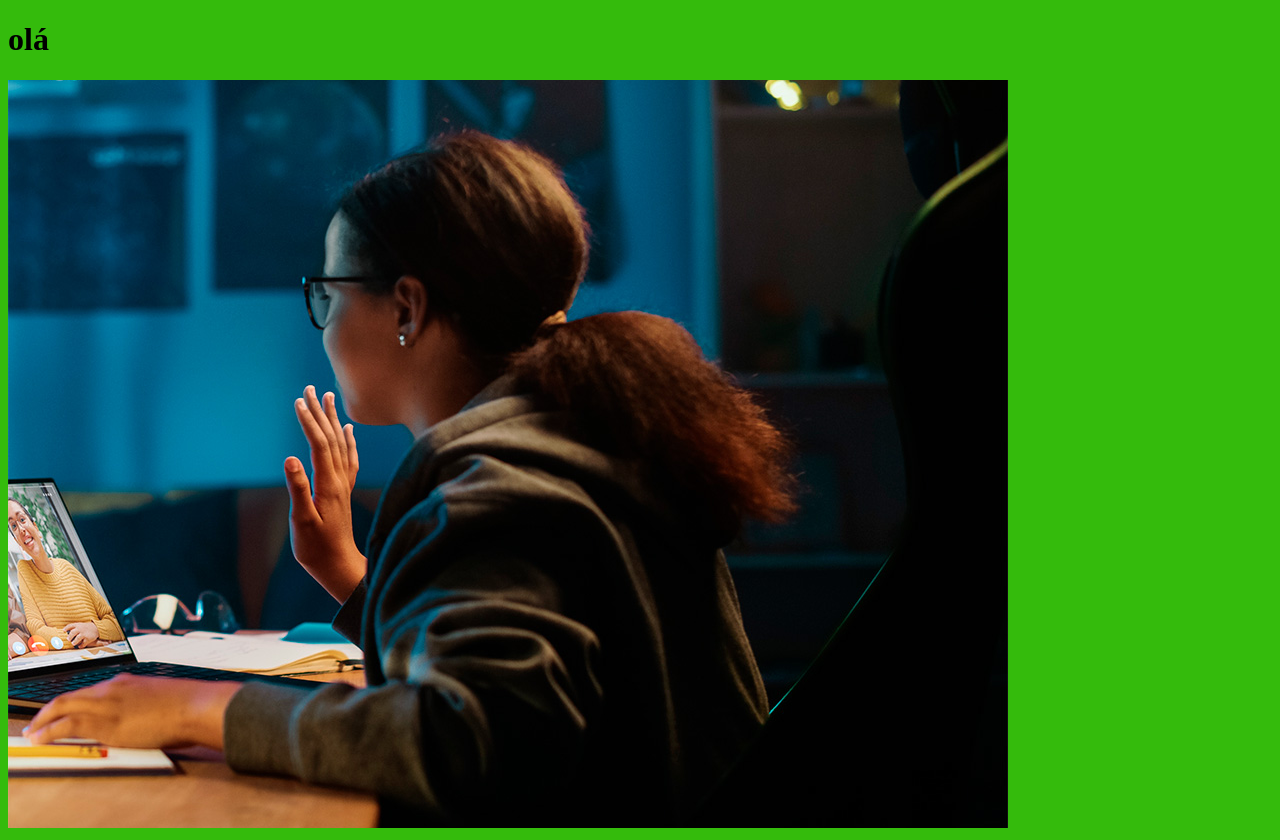
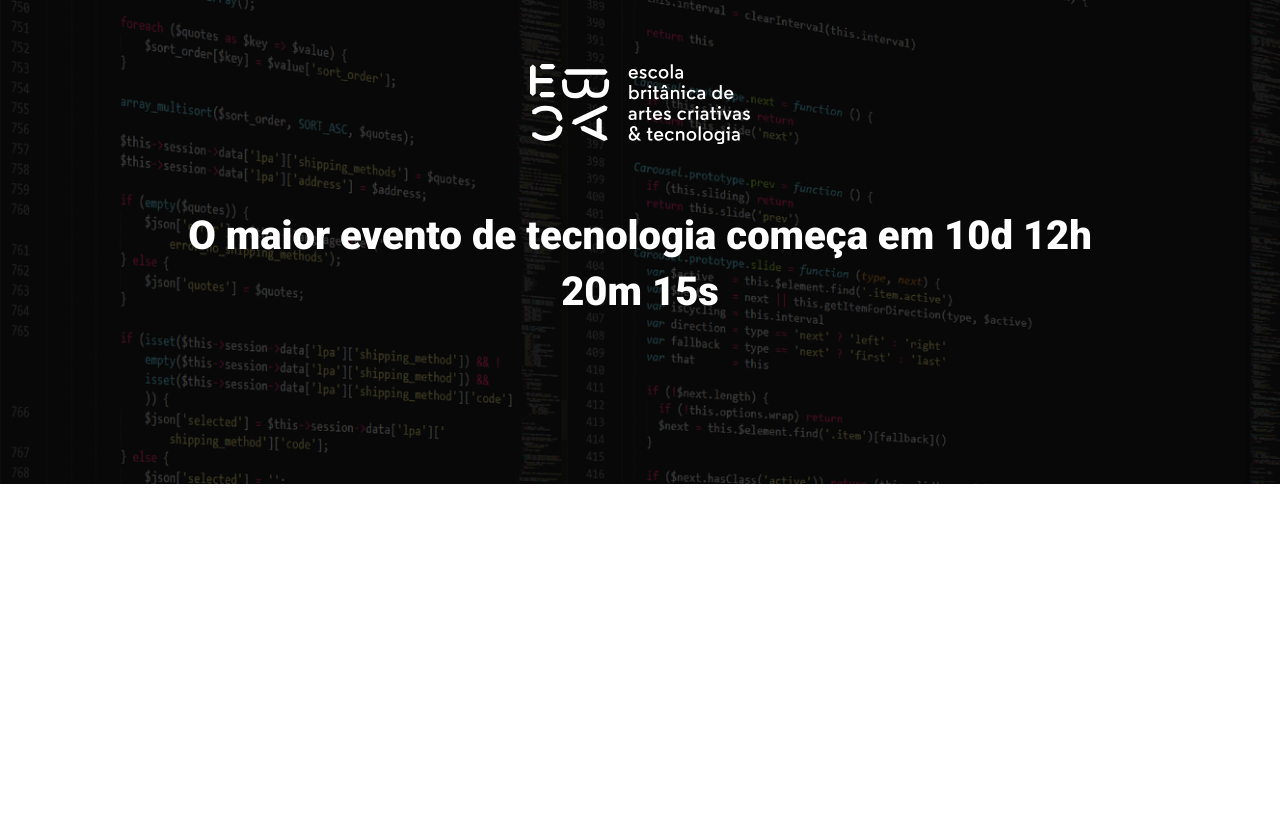
Before and after one commit to luangl/site_evento, a website built with Parcel: page src/index.html in a window 1280 px wide. After the commit the page ends 800 px from the top, so only its background shows below. Built offline with nearby package versions, Linux system fonts and the light colour scheme.

Commit message:
criando o hero

```diff
--- a/src/index.html
+++ b/src/index.html
@@ -1,15 +1,32 @@
 <!DOCTYPE html>
-<html lang="en">
+<html lang="pt-br">
 <head>
     <meta charset="UTF-8">
     <meta http-equiv="X-UA-Compatible" content="IE=edge">
     <meta name="viewport" content="width=device-width, initial-scale=1.0">
-    <title>Document</title>
+    <title>Festa Aniversário</title>
+    <link rel="preconnect" href="https://fonts.googleapis.com">
+    <link rel="preconnect" href="https://fonts.gstatic.com" crossorigin>
+    <link href="https://fonts.googleapis.com/css2?family=Roboto:wght@400;700;900&display=swap" rel="stylesheet">
+
+
     <link rel="stylesheet" href="styles/main.scss">
 </head>
 <body>
-    <h1>olá</h1>
-    <img src="./images/backend.png" alt="">
+    <header class="hero">
+        <div class="container">
+            <img class="hero__logo" src="./images/ebac_logo.svg" alt="">
+            <p class="hero__text">
+                O maior evento de tecnologia começa em 10d 12h 20m 15s
+            </p>
+        </div>
+
+
+
+    </header>
+
+
+
     <script src="scripts/main.js"></script>
 </body>
 </html>
--- /dev/null
+++ b/src/styles/_hero.scss
@@ -0,0 +1,53 @@
+.hero {
+    padding-top: 64px;
+    padding-bottom: 100px;
+    background-image: url(../images/fundo.png);
+    background-repeat: no-repeat;
+    background-size: cover;
+    position: relative;
+
+    .container {
+        position: relative;
+    }
+
+    &::before {
+        position: absolute;
+        top: 0;
+        left: 0;
+        width: 100%;
+        height: 100%;
+        background-color: #000;
+        content: '';
+        opacity: .7;
+    }
+
+
+    &__text  {
+        margin-top: 64px;
+        margin-bottom: 64px;
+        font-size: 40px;
+        line-height: 56px;
+        font-weight: 800;
+        text-align: center;
+    }
+
+    &__logo {
+        margin: 0 auto;
+        height: 80px;
+        display: block;
+    }
+
+    @media (max-width: 640px) {
+        padding: 40px 0;
+
+        &__logo {
+            height: 40px;
+        }
+
+        &__text {
+            font-size: 22px;
+            line-height: 24px;
+            margin: 24px 0;
+        }
+    }
+}
--- a/src/styles/main.scss
+++ b/src/styles/main.scss
@@ -1,3 +1,23 @@
-body {
-    background-color: rgb(52, 187, 12);
+@use 'hero';
+
+* {
+    margin:  0;
+    padding: 0;
+    box-sizing: border-box;
+    font-family: Roboto, sans-serif;
+    color: #fff;
 }
+
+.container {
+    max-width: 960px;
+    width: 100%;
+    margin: 0 auto;
+
+    @media(max-width: 640px) {
+        max-width: 80%;
+    }
+
+    @media(max-width: 1024px) {
+        max-width: 90%;
+    }
+}
```
